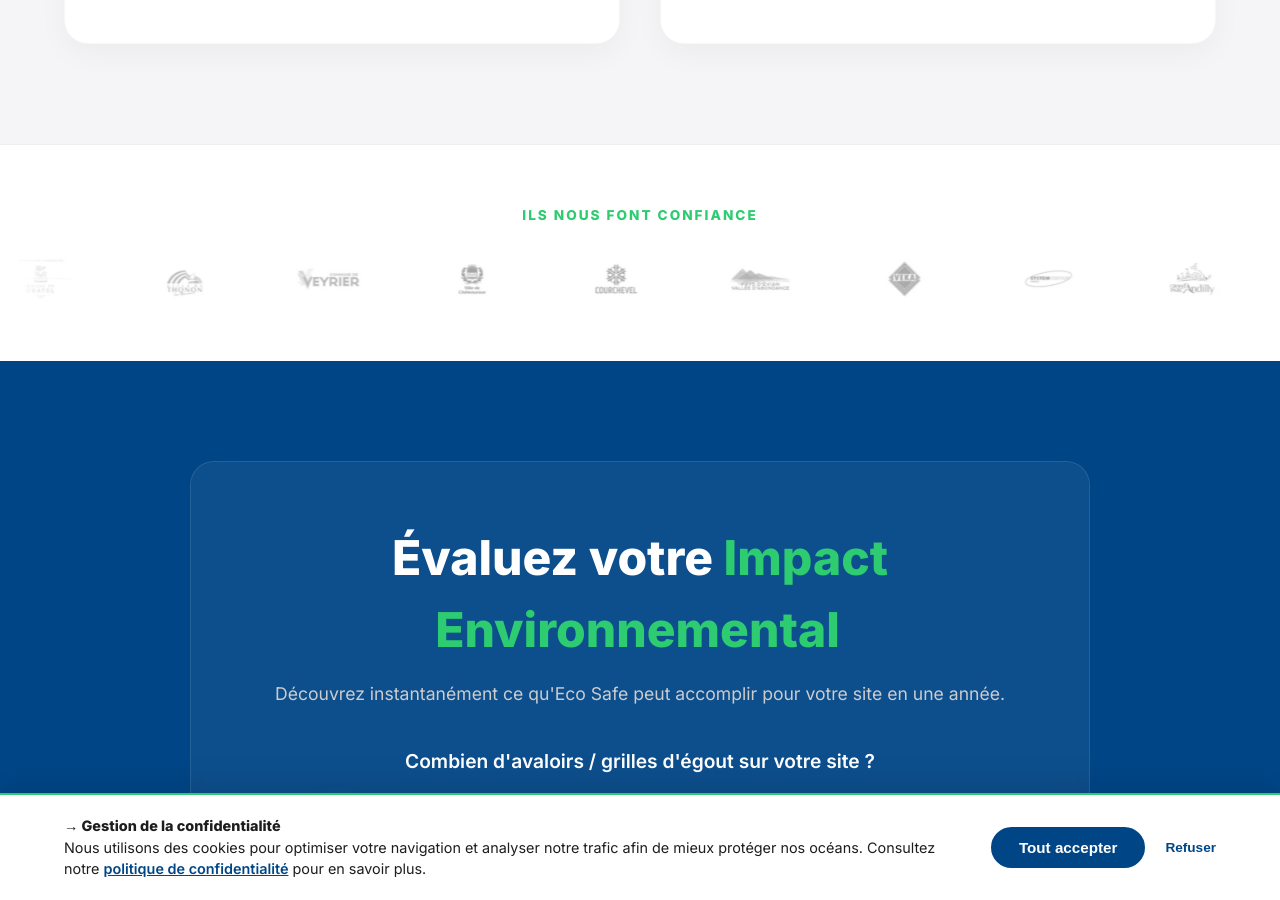
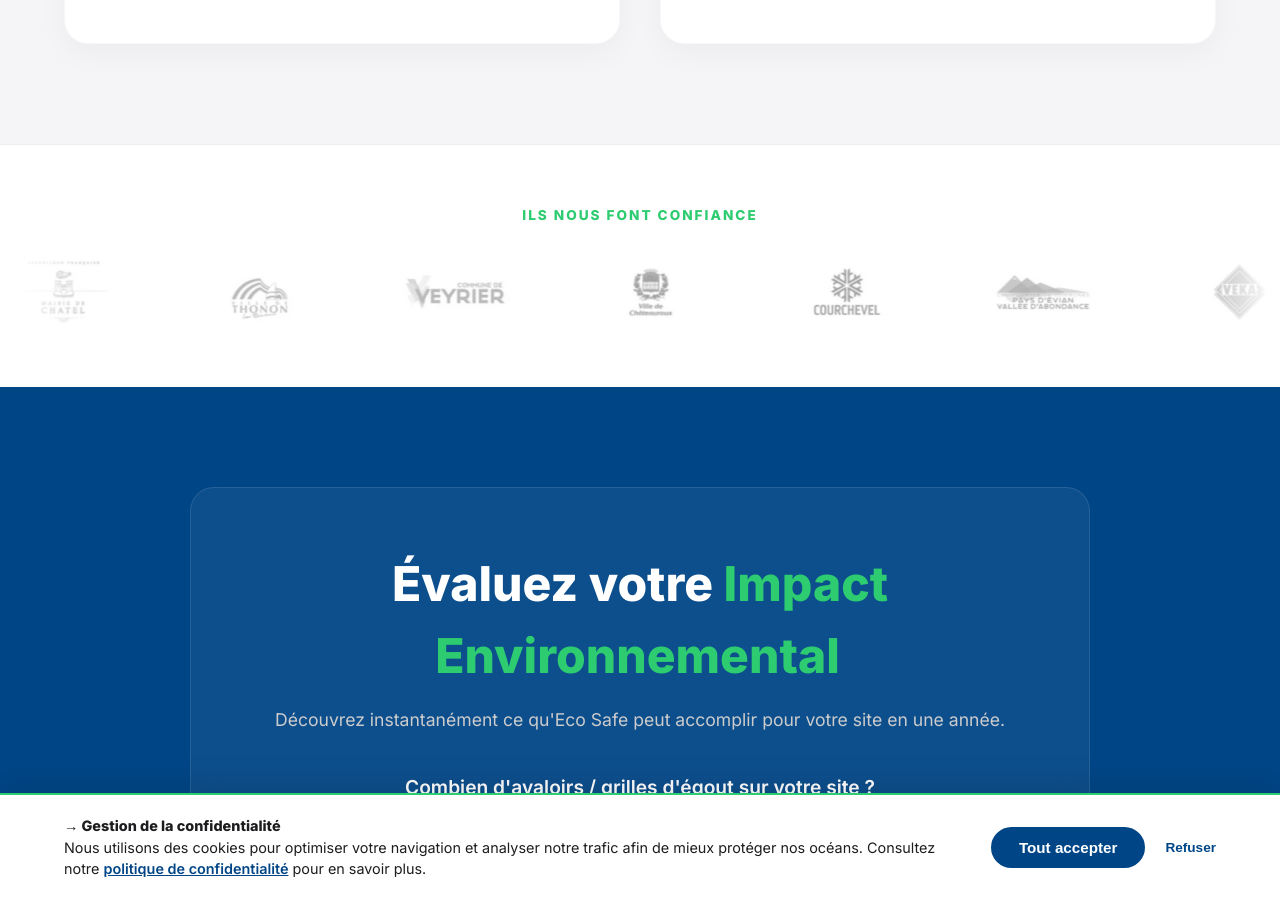
Before and after one commit to DuvalDVL/ecosafe, a Jekyll site: the page built from index.html, in a window 1280 px wide and 900 px high, scrolled down 5099 px. Built offline with Jekyll 4.4.1, drawn with Linux system fonts in a browser that asks for light colours.

Commit message:
Update index.html

```diff
--- a/index.html
+++ b/index.html
@@ -233,41 +233,41 @@ description: "Eco Safe installe des grilles de filtration pour avaloirs. Conform
     <div style="position: absolute; top:0; right:0; width:100px; height:100%; background: linear-gradient(to left, var(--bg-white, #fff), transparent); z-index:2; pointer-events:none;"></div>
     <div class="partners-marquee-a" style="display: flex; align-items: center; gap: 56px; width: max-content;">
       <!-- Série 1 -->
-      <img src="{{ site.baseurl }}/assets/img/partners/sallanches.webp"      alt="Commune de Sallanches"                   class="plogo-a" style="height:44px; width:auto;">
-      <img src="{{ site.baseurl }}/assets/img/partners/cruseilles.webp"      alt="Commune de Cruseilles"                   class="plogo-a" style="height:44px; width:auto;">
-      <img src="{{ site.baseurl }}/assets/img/partners/les-gets.webp"        alt="Commune des Gets"                        class="plogo-a" style="height:44px; width:auto;">
-      <img src="{{ site.baseurl }}/assets/img/partners/chatel.webp"          alt="Commune de Châtel"                       class="plogo-a" style="height:44px; width:auto;">
-      <img src="{{ site.baseurl }}/assets/img/partners/thonon.webp"          alt="Commune de Thonon"                       class="plogo-a" style="height:44px; width:auto;">
-      <img src="{{ site.baseurl }}/assets/img/partners/veyrier.webp"         alt="Commune de Veyrier-du-Lac"               class="plogo-a" style="height:44px; width:auto;">
-      <img src="{{ site.baseurl }}/assets/img/partners/chateauroux.webp"     alt="Châteauroux"                             class="plogo-a" style="height:44px; width:auto;">
-      <img src="{{ site.baseurl }}/assets/img/partners/courchevel.webp"      alt="Courchevel"                              class="plogo-a" style="height:44px; width:auto;">
-      <img src="{{ site.baseurl }}/assets/img/partners/cc-evian.webp"        alt="CC Pays d'Évian Vallée d'Abondance"      class="plogo-a" style="height:44px; width:auto;">
-      <img src="{{ site.baseurl }}/assets/img/partners/veka.webp"            alt="VEKA"                                    class="plogo-a" style="height:44px; width:auto;">
-      <img src="{{ site.baseurl }}/assets/img/partners/system-group.webp"    alt="System Group"                            class="plogo-a" style="height:44px; width:auto;">
-      <img src="{{ site.baseurl }}/assets/img/partners/grande-medievale.webp" alt="Grande Médiévale d'Andilly"             class="plogo-a" style="height:44px; width:auto;">
-      <img src="{{ site.baseurl }}/assets/img/partners/fc-cruseilles.webp"   alt="FC Cruseilles"                           class="plogo-a" style="height:44px; width:auto;">
-      <img src="{{ site.baseurl }}/assets/img/partners/fc-annecy-lv.webp"    alt="FC Annecy-le-Vieux"                      class="plogo-a" style="height:44px; width:auto;">
-      <img src="{{ site.baseurl }}/assets/img/partners/fc-annecy.webp"       alt="FC Annecy"                               class="plogo-a" style="height:44px; width:auto;">
-      <img src="{{ site.baseurl }}/assets/img/partners/fc-meythet.webp"      alt="FC Meythet"                              class="plogo-a" style="height:44px; width:auto;">
-      <img src="{{ site.baseurl }}/assets/img/partners/fc-seynod.webp"       alt="FC Seynod"                               class="plogo-a" style="height:44px; width:auto;">
+      <img src="{{ site.baseurl }}/assets/img/partners/sallanches.webp"      alt="Commune de Sallanches"                   class="plogo-a" style="height:70px; width:auto;">
+      <img src="{{ site.baseurl }}/assets/img/partners/cruseilles.webp"      alt="Commune de Cruseilles"                   class="plogo-a" style="height:70px; width:auto;">
+      <img src="{{ site.baseurl }}/assets/img/partners/les-gets.webp"        alt="Commune des Gets"                        class="plogo-a" style="height:70px; width:auto;">
+      <img src="{{ site.baseurl }}/assets/img/partners/chatel.webp"          alt="Commune de Châtel"                       class="plogo-a" style="height:70px; width:auto;">
+      <img src="{{ site.baseurl }}/assets/img/partners/thonon.webp"          alt="Commune de Thonon"                       class="plogo-a" style="height:70px; width:auto;">
+      <img src="{{ site.baseurl }}/assets/img/partners/veyrier.webp"         alt="Commune de Veyrier-du-Lac"               class="plogo-a" style="height:70px; width:auto;">
+      <img src="{{ site.baseurl }}/assets/img/partners/chateauroux.webp"     alt="Châteauroux"                             class="plogo-a" style="height:70px; width:auto;">
+      <img src="{{ site.baseurl }}/assets/img/partners/courchevel.webp"      alt="Courchevel"                              class="plogo-a" style="height:70px; width:auto;">
+      <img src="{{ site.baseurl }}/assets/img/partners/cc-evian.webp"        alt="CC Pays d'Évian Vallée d'Abondance"      class="plogo-a" style="height:70px; width:auto;">
+      <img src="{{ site.baseurl }}/assets/img/partners/veka.webp"            alt="VEKA"                                    class="plogo-a" style="height:70px; width:auto;">
+      <img src="{{ site.baseurl }}/assets/img/partners/system-group.webp"    alt="System Group"                            class="plogo-a" style="height:70px; width:auto;">
+      <img src="{{ site.baseurl }}/assets/img/partners/grande-medievale.webp" alt="Grande Médiévale d'Andilly"             class="plogo-a" style="height:70px; width:auto;">
+      <img src="{{ site.baseurl }}/assets/img/partners/fc-cruseilles.webp"   alt="FC Cruseilles"                           class="plogo-a" style="height:70px; width:auto;">
+      <img src="{{ site.baseurl }}/assets/img/partners/fc-annecy-lv.webp"    alt="FC Annecy-le-Vieux"                      class="plogo-a" style="height:70px; width:auto;">
+      <img src="{{ site.baseurl }}/assets/img/partners/fc-annecy.webp"       alt="FC Annecy"                               class="plogo-a" style="height:70px; width:auto;">
+      <img src="{{ site.baseurl }}/assets/img/partners/fc-meythet.webp"      alt="FC Meythet"                              class="plogo-a" style="height:70px; width:auto;">
+      <img src="{{ site.baseurl }}/assets/img/partners/fc-seynod.webp"       alt="FC Seynod"                               class="plogo-a" style="height:70px; width:auto;">
       <!-- Série 2 – clone pour boucle infinie -->
-      <img src="{{ site.baseurl }}/assets/img/partners/sallanches.webp"      alt="Commune de Sallanches"                   class="plogo-a" style="height:44px; width:auto;">
-      <img src="{{ site.baseurl }}/assets/img/partners/cruseilles.webp"      alt="Commune de Cruseilles"                   class="plogo-a" style="height:44px; width:auto;">
-      <img src="{{ site.baseurl }}/assets/img/partners/les-gets.webp"        alt="Commune des Gets"                        class="plogo-a" style="height:44px; width:auto;">
-      <img src="{{ site.baseurl }}/assets/img/partners/chatel.webp"          alt="Commune de Châtel"                       class="plogo-a" style="height:44px; width:auto;">
-      <img src="{{ site.baseurl }}/assets/img/partners/thonon.webp"          alt="Commune de Thonon"                       class="plogo-a" style="height:44px; width:auto;">
-      <img src="{{ site.baseurl }}/assets/img/partners/veyrier.webp"         alt="Commune de Veyrier-du-Lac"               class="plogo-a" style="height:44px; width:auto;">
-      <img src="{{ site.baseurl }}/assets/img/partners/chateauroux.webp"     alt="Châteauroux"                             class="plogo-a" style="height:44px; width:auto;">
-      <img src="{{ site.baseurl }}/assets/img/partners/courchevel.webp"      alt="Courchevel"                              class="plogo-a" style="height:44px; width:auto;">
-      <img src="{{ site.baseurl }}/assets/img/partners/cc-evian.webp"        alt="CC Pays d'Évian Vallée d'Abondance"      class="plogo-a" style="height:44px; width:auto;">
-      <img src="{{ site.baseurl }}/assets/img/partners/veka.webp"            alt="VEKA"                                    class="plogo-a" style="height:44px; width:auto;">
-      <img src="{{ site.baseurl }}/assets/img/partners/system-group.webp"    alt="System Group"                            class="plogo-a" style="height:44px; width:auto;">
-      <img src="{{ site.baseurl }}/assets/img/partners/grande-medievale.webp" alt="Grande Médiévale d'Andilly"             class="plogo-a" style="height:44px; width:auto;">
-      <img src="{{ site.baseurl }}/assets/img/partners/fc-cruseilles.webp"   alt="FC Cruseilles"                           class="plogo-a" style="height:44px; width:auto;">
-      <img src="{{ site.baseurl }}/assets/img/partners/fc-annecy-lv.webp"    alt="FC Annecy-le-Vieux"                      class="plogo-a" style="height:44px; width:auto;">
-      <img src="{{ site.baseurl }}/assets/img/partners/fc-annecy.webp"       alt="FC Annecy"                               class="plogo-a" style="height:44px; width:auto;">
-      <img src="{{ site.baseurl }}/assets/img/partners/fc-meythet.webp"      alt="FC Meythet"                              class="plogo-a" style="height:44px; width:auto;">
-      <img src="{{ site.baseurl }}/assets/img/partners/fc-seynod.webp"       alt="FC Seynod"                               class="plogo-a" style="height:44px; width:auto;">
+      <img src="{{ site.baseurl }}/assets/img/partners/sallanches.webp"      alt="Commune de Sallanches"                   class="plogo-a" style="height:70px; width:auto;">
+      <img src="{{ site.baseurl }}/assets/img/partners/cruseilles.webp"      alt="Commune de Cruseilles"                   class="plogo-a" style="height:70px; width:auto;">
+      <img src="{{ site.baseurl }}/assets/img/partners/les-gets.webp"        alt="Commune des Gets"                        class="plogo-a" style="height:70px; width:auto;">
+      <img src="{{ site.baseurl }}/assets/img/partners/chatel.webp"          alt="Commune de Châtel"                       class="plogo-a" style="height:70px; width:auto;">
+      <img src="{{ site.baseurl }}/assets/img/partners/thonon.webp"          alt="Commune de Thonon"                       class="plogo-a" style="height:70px; width:auto;">
+      <img src="{{ site.baseurl }}/assets/img/partners/veyrier.webp"         alt="Commune de Veyrier-du-Lac"               class="plogo-a" style="height:70px; width:auto;">
+      <img src="{{ site.baseurl }}/assets/img/partners/chateauroux.webp"     alt="Châteauroux"                             class="plogo-a" style="height:70px; width:auto;">
+      <img src="{{ site.baseurl }}/assets/img/partners/courchevel.webp"      alt="Courchevel"                              class="plogo-a" style="height:70px; width:auto;">
+      <img src="{{ site.baseurl }}/assets/img/partners/cc-evian.webp"        alt="CC Pays d'Évian Vallée d'Abondance"      class="plogo-a" style="height:70px; width:auto;">
+      <img src="{{ site.baseurl }}/assets/img/partners/veka.webp"            alt="VEKA"                                    class="plogo-a" style="height:70px; width:auto;">
+      <img src="{{ site.baseurl }}/assets/img/partners/system-group.webp"    alt="System Group"                            class="plogo-a" style="height:70px; width:auto;">
+      <img src="{{ site.baseurl }}/assets/img/partners/grande-medievale.webp" alt="Grande Médiévale d'Andilly"             class="plogo-a" style="height:70px; width:auto;">
+      <img src="{{ site.baseurl }}/assets/img/partners/fc-cruseilles.webp"   alt="FC Cruseilles"                           class="plogo-a" style="height:70px; width:auto;">
+      <img src="{{ site.baseurl }}/assets/img/partners/fc-annecy-lv.webp"    alt="FC Annecy-le-Vieux"                      class="plogo-a" style="height:70px; width:auto;">
+      <img src="{{ site.baseurl }}/assets/img/partners/fc-annecy.webp"       alt="FC Annecy"                               class="plogo-a" style="height:70px; width:auto;">
+      <img src="{{ site.baseurl }}/assets/img/partners/fc-meythet.webp"      alt="FC Meythet"                              class="plogo-a" style="height:70px; width:auto;">
+      <img src="{{ site.baseurl }}/assets/img/partners/fc-seynod.webp"       alt="FC Seynod"                               class="plogo-a" style="height:70px; width:auto;">
     </div>
   </div>
   <style>
```
